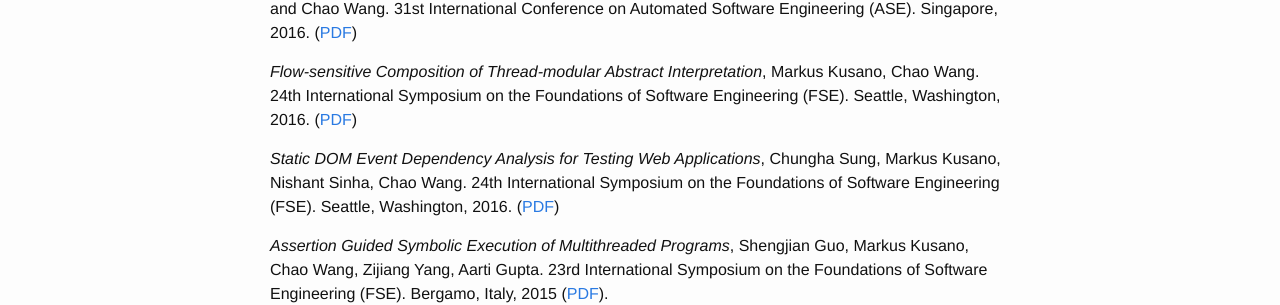
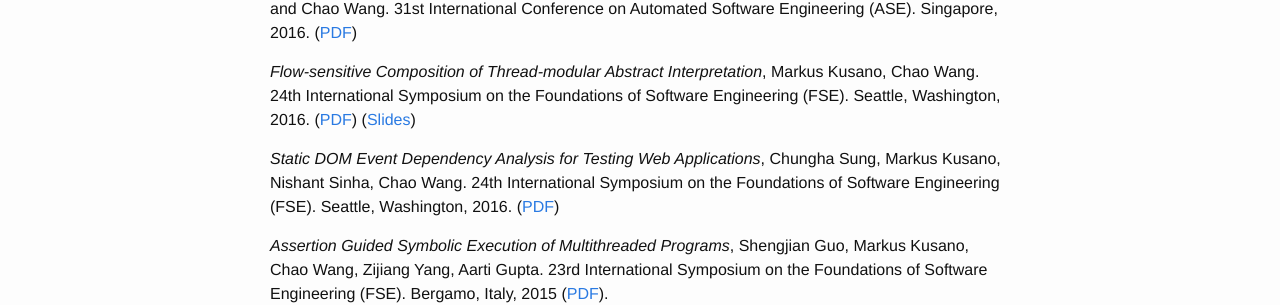
Before and after one commit to markus-kusano/markus-kusano.github.io, a Jekyll site: the page built from index.markdown, in a window 1280 px wide. Shown: the part 275-580 px from the top of the page. Built offline with Jekyll 4.4.1, drawn with Linux system fonts in a browser that asks for light colours.

Commit message:
add fse slides

```diff
--- a/index.markdown
+++ b/index.markdown
@@ -19,7 +19,7 @@ Conference on Automated Software Engineering (ASE). Singapore, 2016. ([PDF](/pap
 
 _Flow-sensitive Composition of Thread-modular Abstract Interpretation_, Markus
 Kusano, Chao Wang. 24th International Symposium on the Foundations
-of Software Engineering (FSE). Seattle, Washington, 2016. ([PDF](/papers/fs-ai.pdf))
+of Software Engineering (FSE). Seattle, Washington, 2016. ([PDF](/papers/fs-ai.pdf)) ([Slides](/papers/fs-ai-slides.pdf))
 
 _Static DOM Event Dependency Analysis for Testing Web Applications_, Chungha
 Sung, Markus Kusano, Nishant Sinha, Chao Wang. 24th International Symposium on
```
Also changed, not shown: 1 other file.
